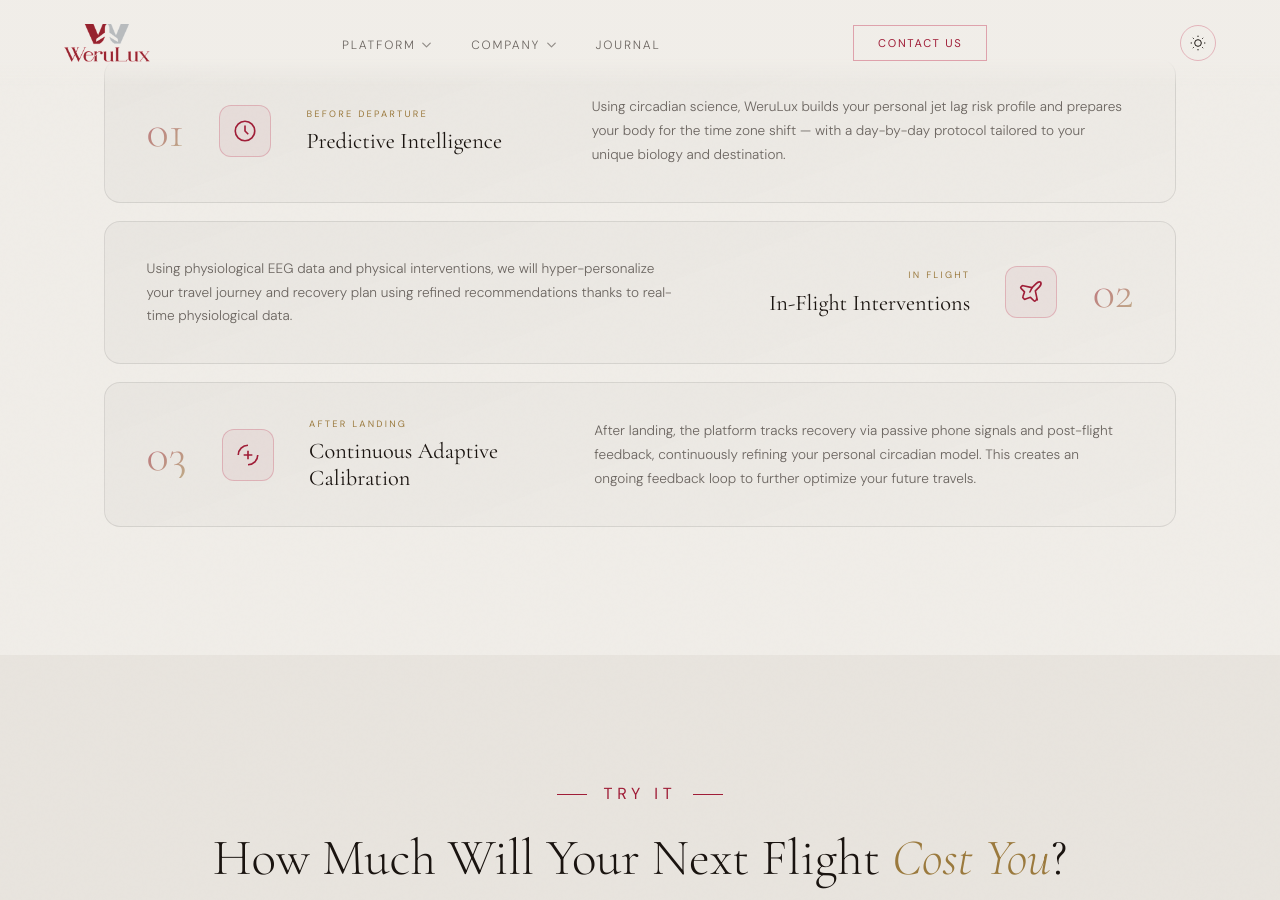
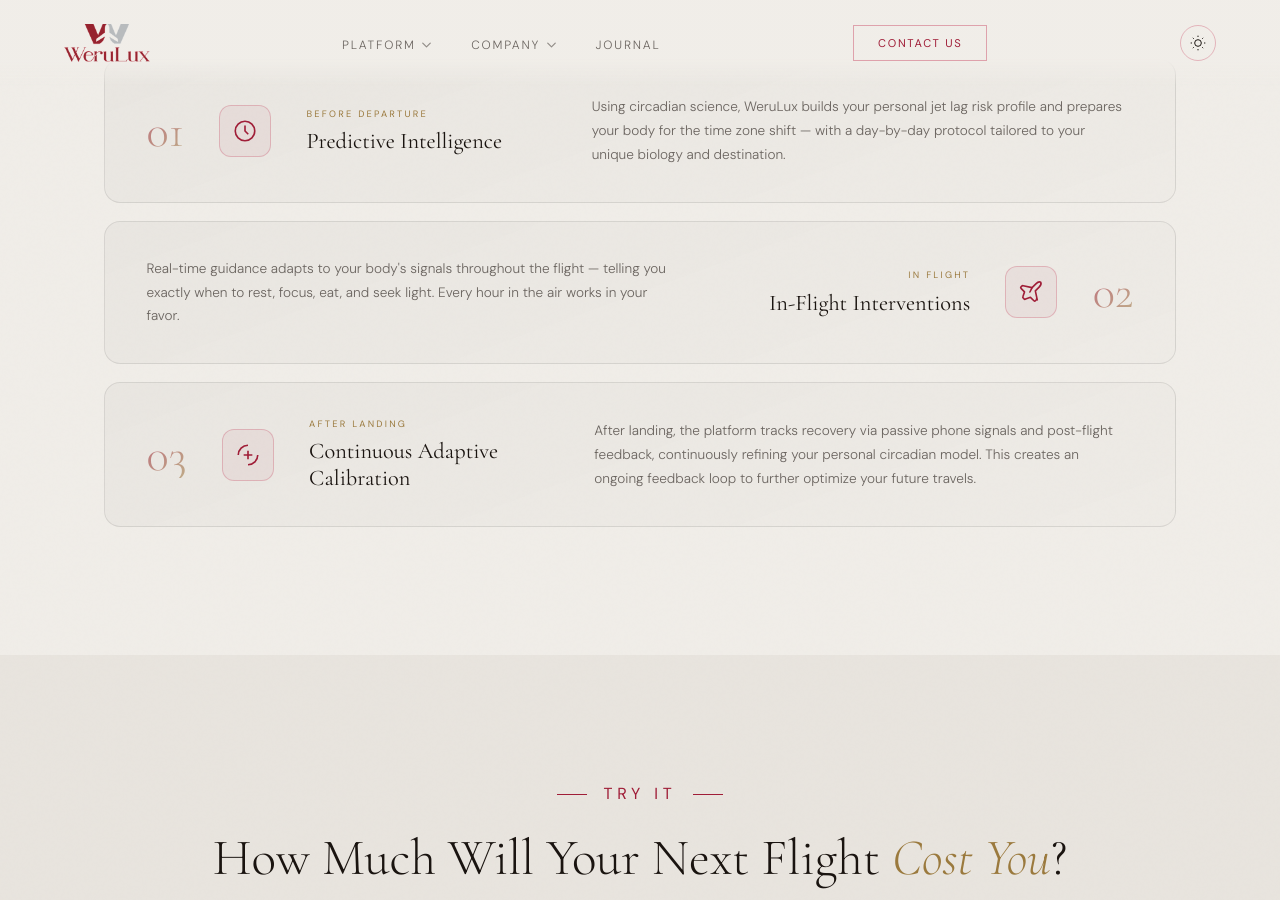
Before and after one commit to WeruLux/website, a Jekyll site: the page built from index.html, in a window 1280 px wide and 900 px high, scrolled down 2062 px. Built offline with Jekyll 4.4.1, drawn with Linux system fonts in a browser that asks for light colours.

Commit message:
Update Page Copy “solution”

```diff
--- a/_data/solution.yml
+++ b/_data/solution.yml
@@ -11,7 +11,7 @@ pillars:
     title: In-Flight Interventions
     image: ''
     image_light: ''
-    text: Using physiological EEG data and physical interventions, we will hyper-personalize your travel journey and recovery plan using refined recommendations thanks to real-time physiological data.
+    text: Real-time guidance adapts to your body's signals throughout the flight — telling you exactly when to rest, focus, eat, and seek light. Every hour in the air works in your favor.
   - phase: After landing
     title: Continuous Adaptive Calibration
     image: ''
```
